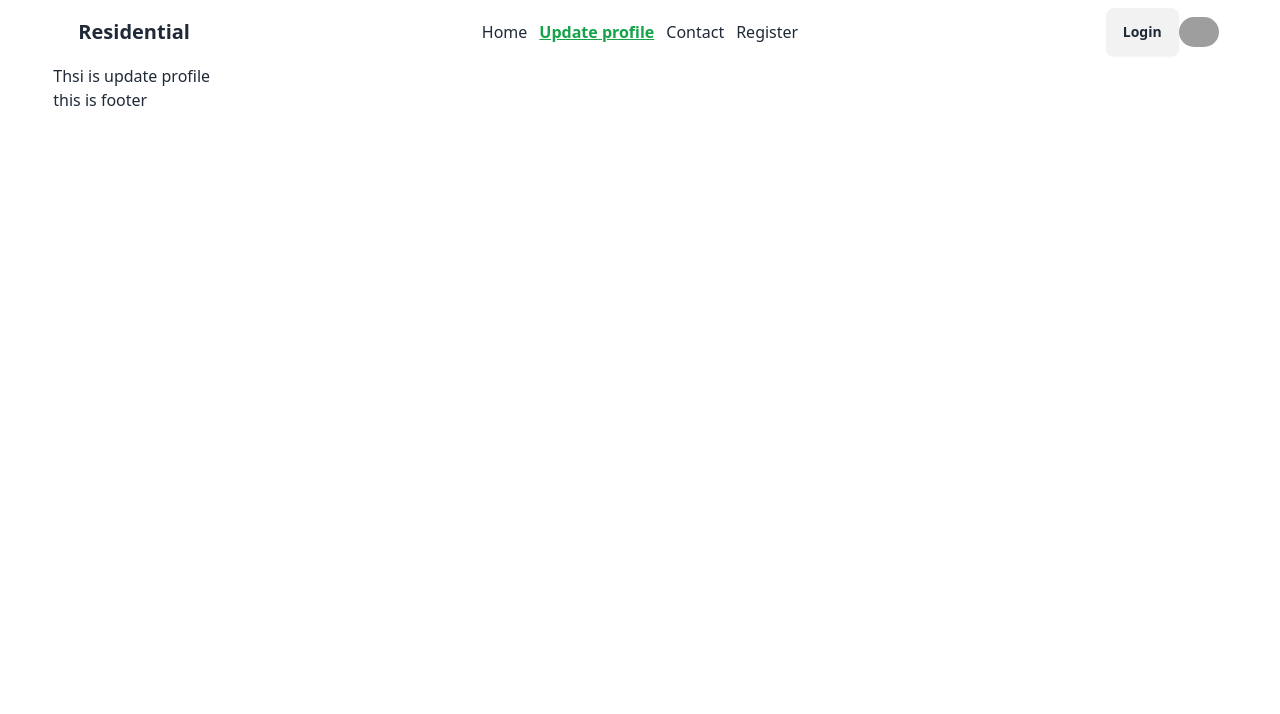
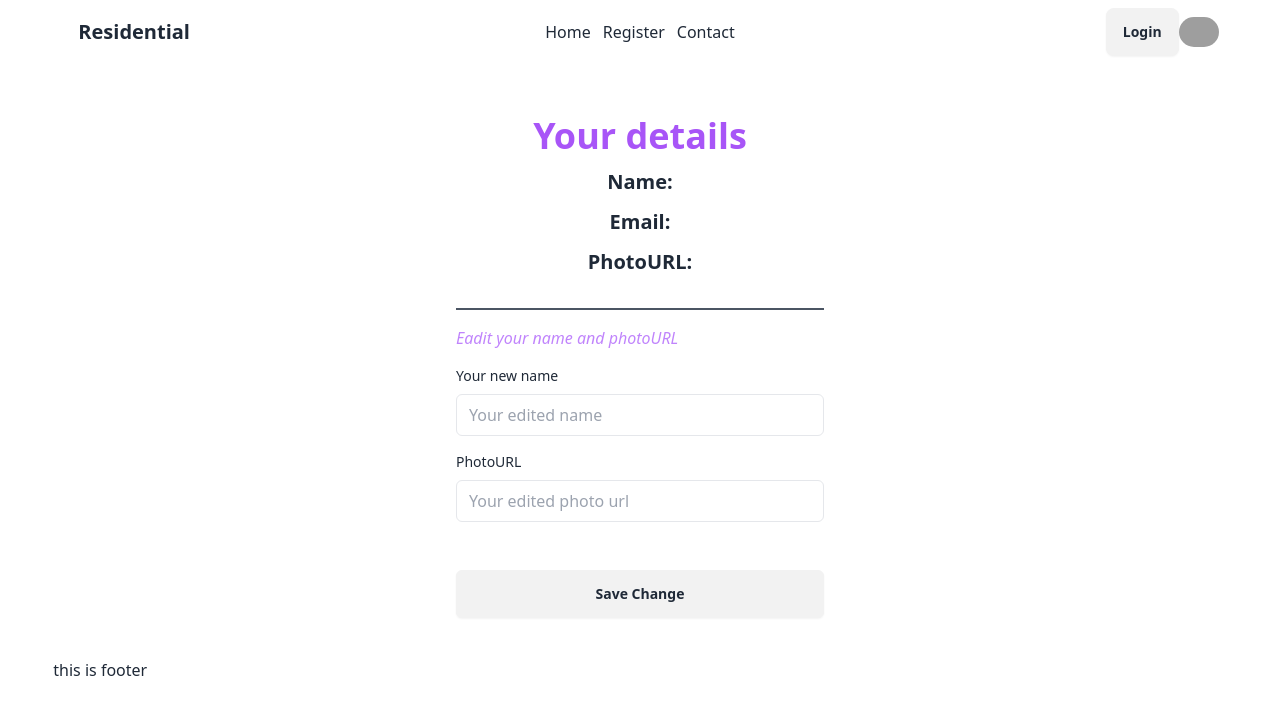
Before and after one commit to rnrabi/assignment-nine, a React (Vite) app: page /updateprofile in a window 1280 px wide. Shown: the top 714 px of the page. Built offline with nearby package versions, Linux system fonts and the light colour scheme; no server answers; grey boxes are pictures that could not be loaded.

Commit message:
private profile setup and active update by clicking save change

```diff
--- a/src/components/navbar/Navbar.jsx
+++ b/src/components/navbar/Navbar.jsx
@@ -13,9 +13,14 @@ const Navbar = () => {
 
     const menu = <>
         <li><NavLink to='/' className={({ isActive }) => isActive ? 'text-green-600 underline font-bold' : ''}>Home</NavLink></li>
-        <li><NavLink to='/updateprofile' className={({ isActive }) => isActive ? 'text-green-600 underline font-bold' : ''} >Update profile</NavLink></li>
+
+        <li><NavLink to='/register' className={({ isActive }) => isActive ? 'text-green-600 underline font-bold' : ''}>Register</NavLink></li>
+
+       { user && <li><NavLink to='/updateprofile' className={({ isActive }) => isActive ? 'text-green-600 underline font-bold' : ''} >Update profile</NavLink></li>}
+
         <li><NavLink to='/contact' className={({ isActive }) => isActive ? 'text-green-600 underline font-bold' : ''}>Contact</NavLink></li>
-        <li><NavLink to='/register' className={({ isActive }) => isActive ? 'text-green-600 underline font-bold' : ''}>Register</NavLink></li>
+
+
     </>
 
 
--- a/src/pages/login/Login.jsx
+++ b/src/pages/login/Login.jsx
@@ -18,6 +18,7 @@ const Login = () => {
         loginUser(email, password)
             .then(result => {
                 console.log(result.user)
+                toast('you are success to login')
             })
             .catch(error => {
                 console.log(error.message.split('/')[1].replace(')', ''))
--- a/src/pages/register/Register.jsx
+++ b/src/pages/register/Register.jsx
@@ -4,6 +4,7 @@ import { FaRegEyeSlash } from "react-icons/fa6";
 import { FaRegEye } from "react-icons/fa6";
 import { toast } from 'react-toastify';
 import { authContext } from "../../components/contextApi/AuthProvider";
+import { updateProfile } from "firebase/auth";
 
 
 const Register = () => {
@@ -41,9 +42,22 @@ const Register = () => {
         signUpUser(email , password)
         .then(result =>{
             console.log(result.user)
+
+            updateProfile(result.user , {
+                displayName:name , photoURL: photo,
+            })
+            .then(()=>{
+                // update profile success message
+            })
+            .catch(error=>{
+                console.log(error.message)
+            })
+
+            toast('you have successfully registered')
         })
         .catch(error =>{
             console.log(error.message)
+            toast(error.message.split('/')[1].replace(')', ''))
         })
 
     }
--- a/src/pages/updateProfile/UpdateProfile.jsx
+++ b/src/pages/updateProfile/UpdateProfile.jsx
@@ -1,9 +1,63 @@
+import { useContext } from "react";
+import { authContext } from "../../components/contextApi/AuthProvider";
+import { updateProfile } from "firebase/auth";
 
 
 const UpdateProfile = () => {
+    const {user} =useContext(authContext);
+
+    const handleSaveChange = (event)=>{
+        event.preventDefault()
+        const form = event.target;
+        const name = form.name.value;
+        const picLink = form.photo?.value;
+        console.log(name , picLink)
+
+        updateProfile(user , {
+            displayName : name , photoURL:picLink
+        })
+        .then(()=>{
+
+        })
+        .catch(error=>{
+            console.log(error.message)
+        })
+    }
+
+
     return (
-        <div>
-            <h2>Thsi is update profile</h2>
+        <div className="">
+            <div className="flex flex-col mx-auto max-w-md p-6 rounded-md sm:p-10 dark:bg-gray-50 dark:text-gray-800">
+                <div className="mb-8 text-center">
+                    <h1 className="my-3 text-4xl text-purple-500 font-bold">Your details</h1>
+                    <p className="text-xl font-semibold dark:text-gray-600">Name:{user?.displayName}</p>
+                    <p className="my-3 text-xl font-semibold  dark:text-gray-600">Email:{user?.email}</p>
+                    <p className="text-xl font-semibold  dark:text-gray-600">PhotoURL:{user?.photoURL}</p>
+                </div>
+                <hr className=" border border-gray-600 mb-4" />
+
+                <form onSubmit={handleSaveChange} noValidate="" action="" className="space-y-12">
+
+                    <div className="space-y-4">
+                    <h2 className="text-purple-400"><i>Eadit your name and photoURL</i></h2>
+                        <div>
+                            <label htmlFor="name" className="block mb-2 text-sm">Your new name</label>
+                            <input type="text" name="name" id="name" placeholder="Your edited name" className="w-full px-3 py-2 border rounded-md dark:border-gray-300 dark:bg-gray-50 dark:text-gray-800" />
+                        </div>
+                        <div>
+                            <div className="flex justify-between mb-2">
+                                <label htmlFor="photo" className="text-sm">PhotoURL</label>
+                            </div>
+                            <input type="text" name="photo" id="photo" placeholder="Your edited photo url" className="w-full px-3 py-2 border rounded-md dark:border-gray-300 dark:bg-gray-50 dark:text-gray-800" />
+                        </div>
+                    </div>
+                    <div className="space-y-2">
+                        <div>
+                            <button  className="btn w-full px-8 py-3 font-semibold rounded-md dark:bg-violet-600 dark:text-gray-50">Save Change</button>
+                        </div>
+                    </div>
+                </form>
+            </div>
         </div>
     );
 };
```
